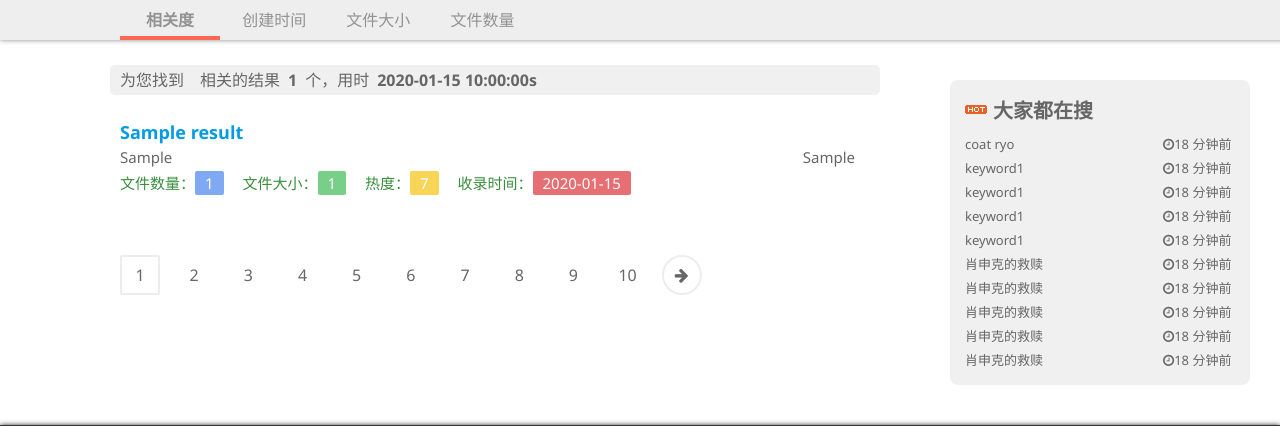
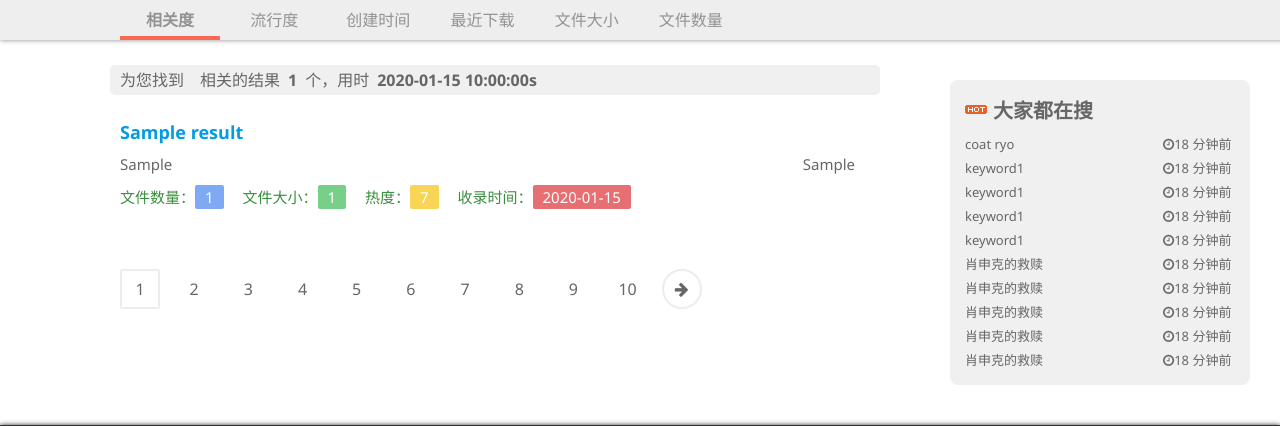
Before and after one commit to wycstar/bthub_all, a Flask app: template server/templates/result.html in a window 1280 px wide. Shown: the part 75-501 px from the top of the page. Run offline with Flask 2, Linux system fonts and the light colour scheme; the template is opened without the code that fills it: most values are stand-ins (such as "Sample title", 1, 10 or a date in 2020); form fields are guessed from the names that the template uses; parts of the project's set-up code (start-up, migrations or seed data) failed here and were passed over; some libraries are stand-ins or nearby versions.

Commit message:
修改了前端

```diff
--- a/server/model.py
+++ b/server/model.py
@@ -86,8 +86,9 @@ class SearchManager(object):
         q = sorted(f, key=lambda k:k['l'], reverse=True)
         for x in q:
             s += x.get('l')
+            b = x.get('n').strip()
             n.append({
-                'n': x.get('n'),
+                'n': b if b != '' else 'UNNAMED',
                 'l': convert_readable_size(x.get('l'))
             })
         return n[:10], convert_readable_size(s)
--- a/server/static/css/result.css
+++ b/server/static/css/result.css
@@ -133,36 +133,24 @@
     border-bottom: #eee solid 4px;
 }
 
-#type-selection a:nth-child(2):hover{
+#type-selection a:nth-child(4n + 0):hover{
+    border-bottom: #4986ee solid 4px;
+}
+
+#type-selection a:nth-child(4n + 1):hover{
     border-bottom: #3dbb56 solid 4px;
 }
 
-#type-selection a:nth-child(3):hover{
+#type-selection a:nth-child(4n + 2):hover{
     border-bottom: #f5c30e solid 4px;
 }
 
-#type-selection a:nth-child(4):hover{
+#type-selection a:nth-child(4n + 3):hover{
     border-bottom: #dc3338 solid 4px;
-}
-
-#type-selection a:nth-child(2):active{
-
-}
-
-#type-selection a:link{
-
-}
-
-#type-selection a:visited{
-
 }
 
 #type-selection a:hover{
     border-bottom: #4986ee solid 4px;
-}
-
-#type-selection a:active{
-
 }
 
 .type-selection-selected{
@@ -243,6 +231,10 @@
     display: block;
     font-size: 15px;
     margin: 3px 0;
+}
+
+.item ul{
+    margin: 10px 0;
 }
 
 .item p{
--- a/server/templates/result.html
+++ b/server/templates/result.html
@@ -37,10 +37,30 @@
         {% endfor %}
 
         <div id="type-selection">
-            <a href="#">相关度</a>
-            <a href="#">创建时间</a>
-            <a href="#">文件大小</a>
-            <a href="#">文件数量</a>
+            <a href={{ ['/s/', keyword, '/', current_page]|join('') }}>
+                相关度
+            </a>
+            <a href={{ ['/s/', keyword, '/', current_page, '?sort=heat']|join('') }}>
+                流行度
+            </a>
+            <a href={{ ['/s/', keyword, '/', current_page, '?sort=ctime']|join('') }}>
+                创建时间
+            </a>
+            <a href={{ ['/s/', keyword, '/', current_page, '?sort=atime']|join('') }}>
+                最近下载
+            </a>
+            <a href={{ ['/s/', keyword, '/', current_page, '?sort=size']|join('') }}>
+                文件大小
+            </a>
+            <a href={{ ['/s/', keyword, '/', current_page, '?sort=file']|join('') }}>
+                文件数量
+            </a>
+            <!--<a href="#">相关度</a>-->
+            <!--<a href="#">流行度</a>-->
+            <!--<a href="#">创建时间</a>-->
+            <!--<a href="#">最近下载</a>-->
+            <!--<a href="#">文件大小</a>-->
+            <!--<a href="#">文件数量</a>-->
         </div>
         <div id="content" class="clearfix">
             <div id="left-content" class="fl">
--- a/server/view.py
+++ b/server/view.py
@@ -29,7 +29,8 @@ def search_result(keyword, page_num):
                             keyword=keyword,
                             result_num=r.get('total') if r is not None else 0,
                             result_time=r.get('took') if r is not None else 0,
-                            results=r.get('result') if r is not None else 0)
+                            results=r.get('result') if r is not None else 0,
+                            current_page=page_num)
 #                            zhihu_results=c.zhihu_result,
 #                            current_page=page_num,
 #                            query_form=query_form)
```
